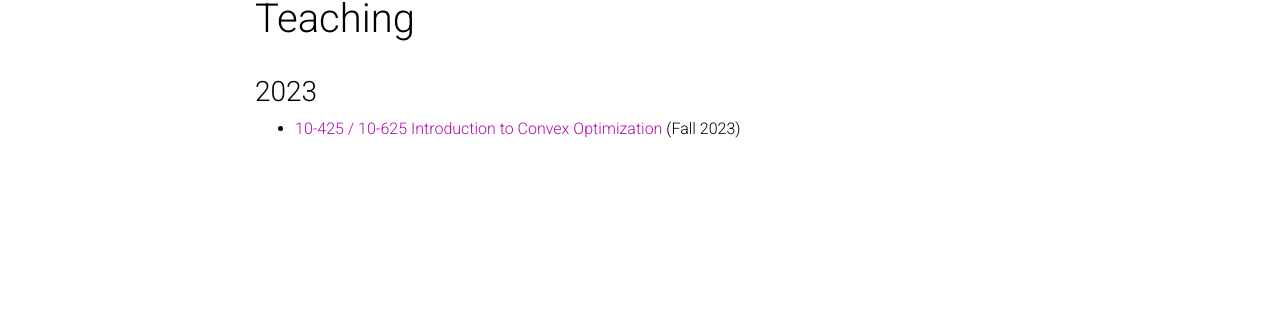
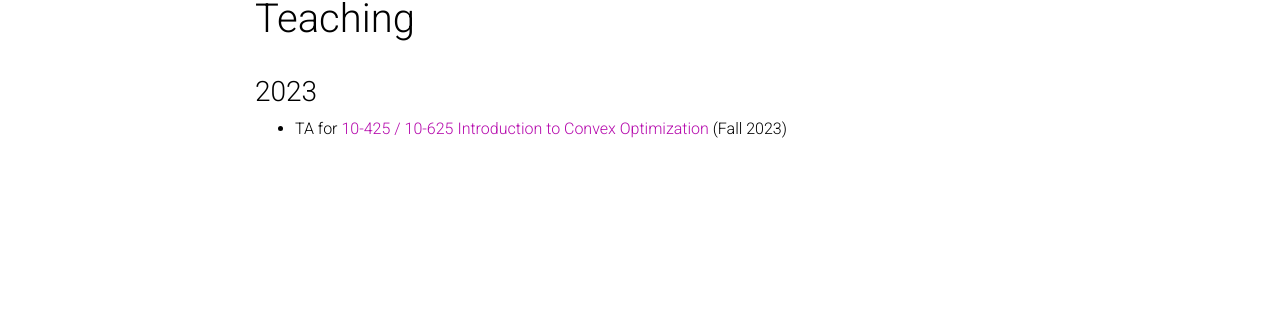
Before and after one commit to sky1712/sky1712.github.io, a Jekyll site: the page built from _pages/teaching.md, in a window 1280 px wide. Shown: the part 110-421 px from the top of the page. Built offline with Jekyll 4.4.1, drawn with Linux system fonts in a browser that asks for light colours; comment, search, counter and statistics services are not loaded; a style sheet for code colours, icons or effects is not loaded.

Commit message:
teaching ta

```diff
--- a/_pages/teaching.md
+++ b/_pages/teaching.md
@@ -8,4 +8,4 @@
 ---
 ### 2023
 
-* [10-425 / 10-625 Introduction to Convex Optimization](http://www.cs.cmu.edu/~mgormley/courses/10425/) (Fall 2023)
+* TA for [10-425 / 10-625 Introduction to Convex Optimization](http://www.cs.cmu.edu/~mgormley/courses/10425/) (Fall 2023)
```
